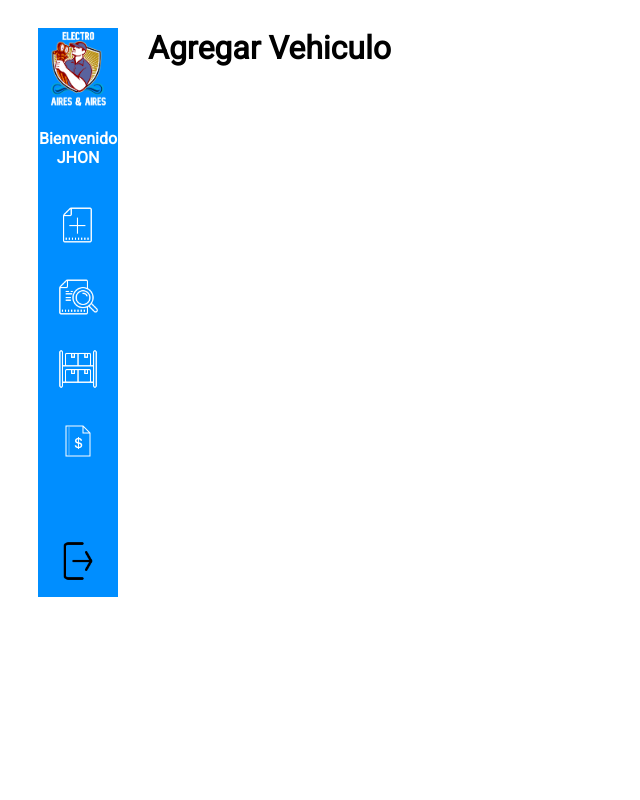
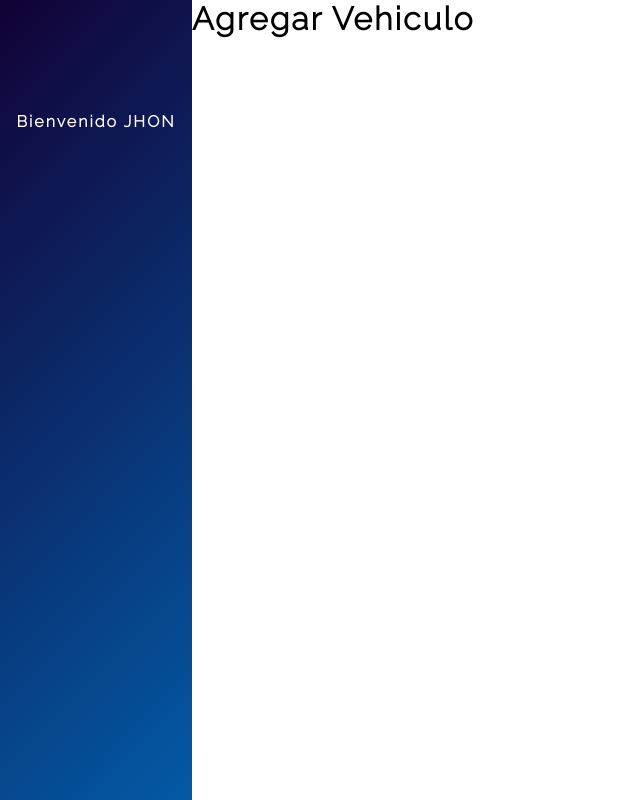
Before and after one commit to JhonRVera/TG-ElectroAires, a Django app: page /dashboard/ in a window 1280 px wide. Shown: the whole page, without its empty margins (0-640 px from the left). Run offline with Django 4.2, Linux system fonts and the light colour scheme; a user stored in the database is signed in.

Commit message:
Archivos css

```diff
--- a/frontelectro/static/dashboard/dashboard.css
+++ b/frontelectro/static/dashboard/dashboard.css
@@ -1,95 +1,140 @@
 @import url('https://fonts.googleapis.com/css2?family=Concert+One&family=Roboto&display=swap');
+@import url('https://fonts.googleapis.com/css2?family=Raleway:wght@300&display=swap');
 
 html {
     overflow: hidden;
-    font-family: 'Roboto', sans-serif;
+    font-family: 'Raleway';
+    letter-spacing: 2px;
 }
+
+* {
+    padding: 0;
+    margin: 0;
+}
+
 .menu__dashboard {
     display: flex;
 }
 
 .items__dashboard {
-    width: 80px;
-    margin: 20px 30px 0 30px;
+    margin: 0;
+    width: 15%;
+    height: 100vh;
     display: grid;
     text-align: center;
     justify-content: center;
-    background: #008eff;
+    background: linear-gradient(135deg, #120136, #035aa6);
 }
+
 .items__dashboard h4 {
     color: white;
 }
 
 .services__dashboard {
-    width: 80%;
+    width: 75%;
 }
 
-.items__dashboard ul li {
-    list-style-type: none;
-    margin: 2rem 0;
+.header__dash {
+    position: absolute;
+    width: 15%;
+    height: 5rem;
+    background: linear-gradient(135deg, #120136, #035aa6);
 }
 
-.items__dashboard ul li:last-child {
-    margin: 10rem 0;
+.header__dash h4 {
+    padding: 0;
+    margin: 2rem 1rem;
 }
 
-.items__dashboard ul li a {
-    text-decoration: none;
-    color:black;
+.menu_dashboard {
+    margin: 10rem 0 0;
+    text-align: left;
+    height: 70vh;
+    width: 14rem;
 }
 
-.items__dashboard .home__icon {
-    background-image: url('../images/logoelectroaires.png');
-    background-repeat: no-repeat;
-    background-size: contain;
-    background-position: center;
-    height: 5rem;
-    width: 5rem;
+.menu_dashboard ul li {
+    list-style: none;
+    margin: 3rem 0;
 }
 
-.items__dashboard .icon__dashboard {
-    background-image: url('../images/nuevo-documento.png');
-    background-repeat: no-repeat;
-    background-size: contain;
-    background-position: center;
-    height: 2.5rem;
-    width: 3rem;
+.menu_dashboard ul li a{
+    text-decoration: none;
+    color: #fff;
+}
+
+.menu_dashboard ul {
+    margin: 0 0 0 1.5rem;
+}
+
+.menu__dashboard hr {
+    border: 0;
+    height: 1px;
+    background-image: linear-gradient(to right, rgba(244, 244, 244, 0), rgba(255, 255, 255, 0.75), rgba(255, 255, 255, 0));
+}
+
+/* FORMS */
+
+
+.data__form {
+    margin: 5rem;
+}
+
+.data__form h1 {
+    margin-bottom: 1rem;
+}
+
+.field__input input{
+    border: 0;
+    border-bottom: solid thin #747a7e;
+    border-radius: 0%;
+    outline: none;
+    width: 40%;
+    background: none;
+    padding: 10px;
+    font-size: 15px;
+}
+
+.enter__button {
+    margin-top: 40px;
+    margin-bottom: 20px;
+    background-color: #2229b5;
+    width: 40%;
+    color: white;
+    border: 0;
+    box-shadow: none;
+    height: 40px;
+    border-radius: 5px;
+    cursor: pointer;
+    transition: ease-in-out .2s;
+}
+
+.enter__button:hover {
+    border-radius: 20px 0;
+    transition: ease-in-out .2s;
+    background: #29108d;
+}
+
+.data__table {
+    display: grid;
+    margin: 0 auto 0 5rem;
+}
+
+.data__table  table tbody {
+    text-align: center;
+}
+.data__center {
+    text-align: center;
     margin: 1rem;
 }
 
-.items__dashboard .icon__search {
-    background-image: url('../images/buscar.png');
-    background-repeat: no-repeat;
-    background-size: contain;
-    background-position: center;
-    height: 2.5rem;
-    width: 3rem;
-    margin: 1rem;
+.table__customers {
+    position: absolute;
+    top: 5rem;
+    left: 70%;
 }
-.items__dashboard .icon__inventory {
-    background-image: url('../images/inventario-disponible.png');
-    background-repeat: no-repeat;
-    background-size: contain;
-    background-position: center;
-    height: 2.5rem;
-    width: 3rem;
-    margin: 1rem;
+
+.table__customers {
+    display: grid;
+    margin: 0 auto 0 5rem;
 }
-.items__dashboard .icon__reports {
-    background-image: url('../images/reporte-de-negocios.png');
-    background-repeat: no-repeat;
-    background-size: contain;
-    background-position: center;
-    height: 2.5rem;
-    width: 3rem;
-    margin: 1rem;
-}
-.items__dashboard .icon__exit {
-    background-image: url('../images/aplicacion.png');
-    background-repeat: no-repeat;
-    background-size: contain;
-    background-position: center;
-    height: 2.5rem;
-    width: 3rem;
-    margin: 4rem 1rem 1rem;
-}
```
Also changed, not shown: frontelectro/static/home/home.css (+98 -73 lines).
